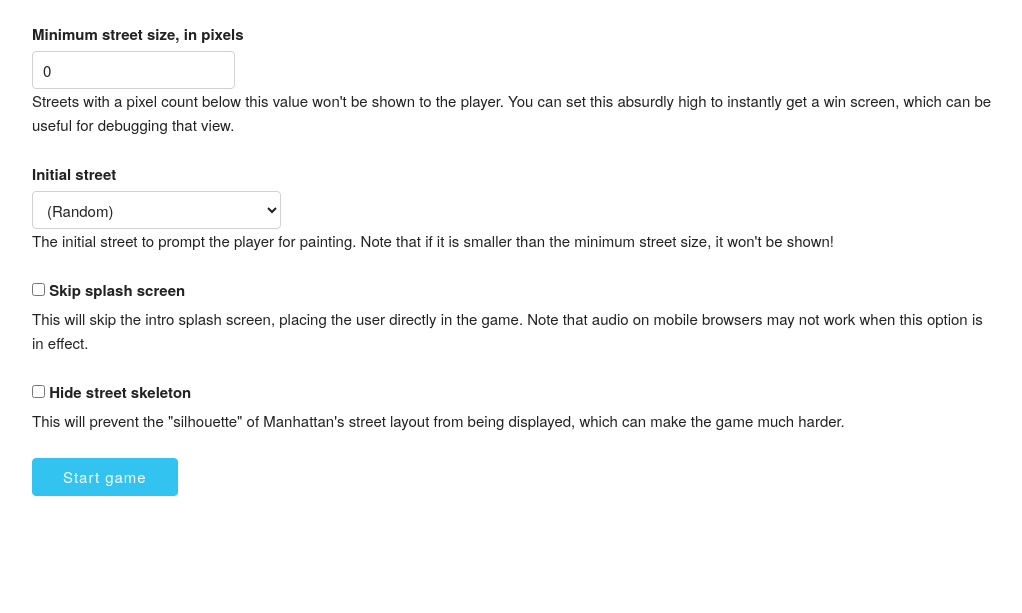
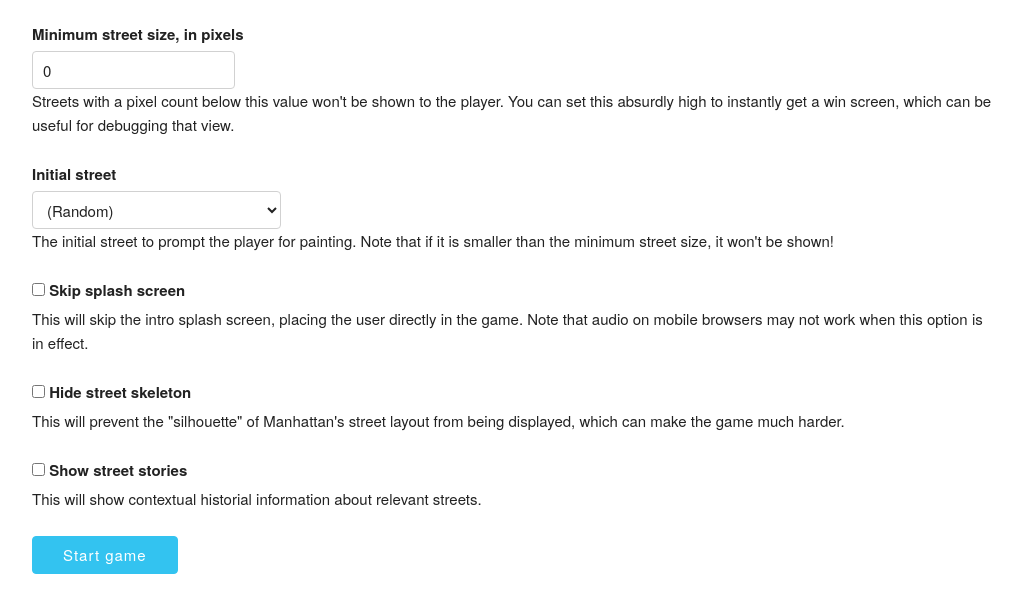
Before and after one commit to toolness/paint-manhattan, a website with bundled scripts: page debug.html in a window 1280 px wide. Shown: the part 103-716 px from the top of the page, without its empty margins (128-1150 px from the left). Built offline with nearby package versions, Linux system fonts and the light colour scheme.

Commit message:
Add streetstories checkbox to debug.html.

```diff
--- a/debug.html
+++ b/debug.html
@@ -34,6 +34,13 @@
       </label>
       <p>This will prevent the "silhouette" of Manhattan's street layout from being displayed, which can make the game much harder.</p>
     </div>
+    <div class="row">
+      <label for="streetstories">
+        <input type="checkbox" name="streetstories" id="streetstories">
+        Show street stories
+      </label>
+      <p>This will show contextual historial information about relevant streets.</p>
+    </div>
     <button type="submit" class="button-primary">Start game</button>
   </form>
   <script type="module" src="./dist/scripts/debug.js"></script>
```
